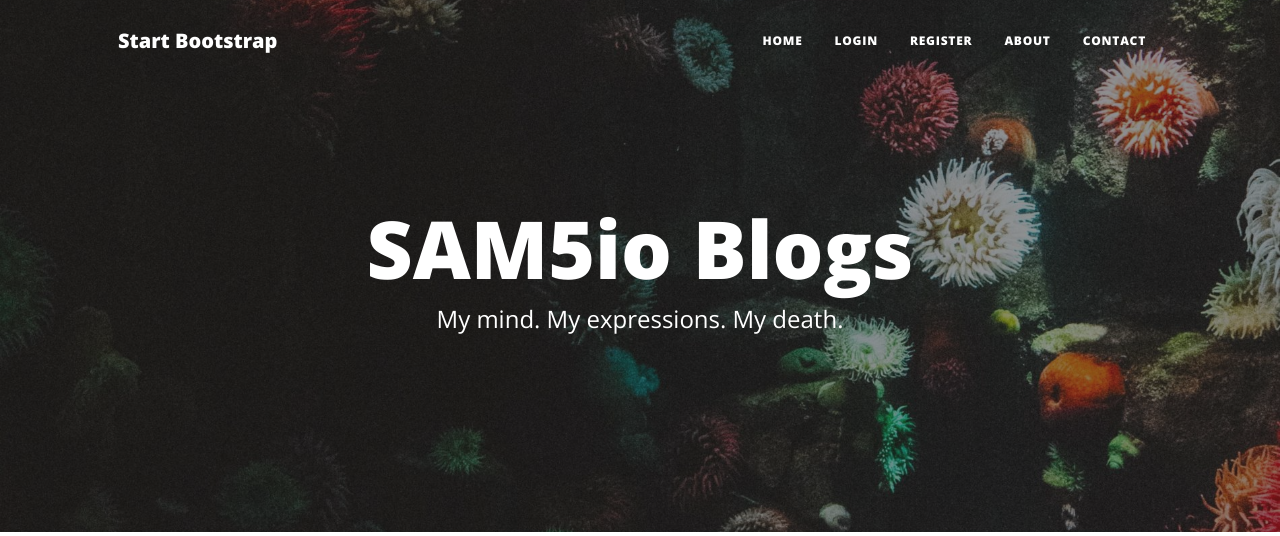
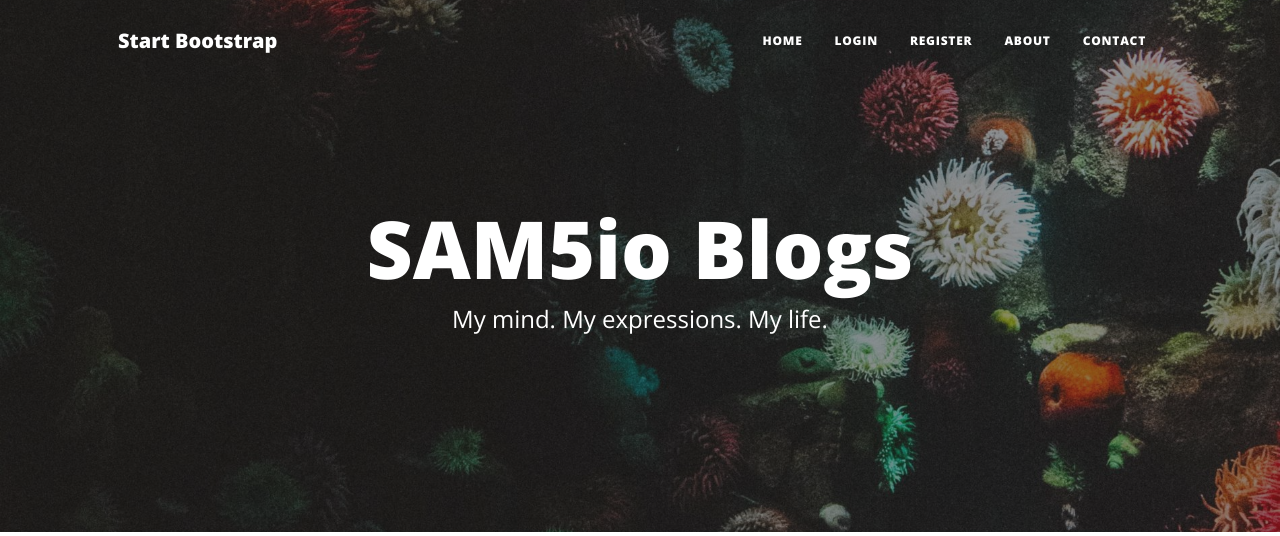
Before and after one commit to sameetpatil5/Blobby, a Flask app: page / in a window 1280 px wide. Shown: the top 536 px of the page. Run offline with Flask 3, Linux system fonts and the light colour scheme; data that the repository does not hold is empty; some libraries are stand-ins or nearby versions.

Commit message:
Change subheading in index.html

```diff
--- a/templates/index.html
+++ b/templates/index.html
@@ -7,7 +7,7 @@
       <div class="col-md-10 col-lg-8 col-xl-7">
         <div class="site-heading">
           <h1>SAM5io Blogs</h1>
-          <span class="subheading">My mind. My expressions. My death.</span>
+          <span class="subheading">My mind. My expressions. My life.</span>
         </div>
       </div>
     </div>
```
